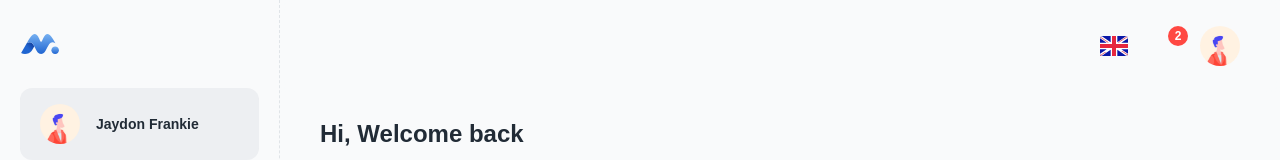
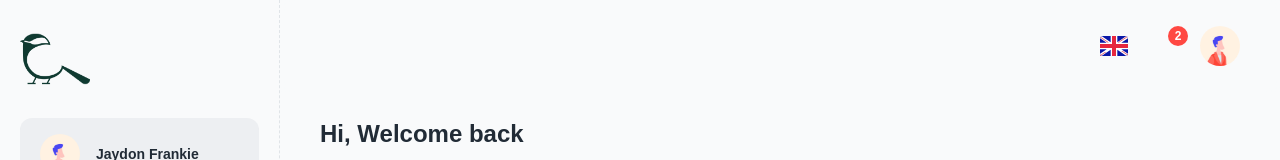
Before and after one commit to RADeveloping/chickadeeinvest, a React (Create React App) app in the folder ClientApp/: page /dashboard/app in a window 1280 px wide. Shown: the top 160 px of the page. Built offline with nearby package versions, Linux system fonts and the light colour scheme; some icons are missing.

Commit message:
Add chickadee logo

```diff
--- a/ClientApp/src/components/Logo.js
+++ b/ClientApp/src/components/Logo.js
@@ -20,44 +20,7 @@ export default function Logo({ disabledLink = false, sx }) {
 
   const PRIMARY_DARK = theme.palette.primary.dark;
 
-  // OR
-  // const logo = <Box component="img" src="/static/logo.svg" sx={{ width: 40, height: 40, ...sx }} />
-
-  const logo = (
-    <Box sx={{ width: 40, height: 40, ...sx }}>
-      <svg xmlns="http://www.w3.org/2000/svg" width="100%" height="100%" viewBox="0 0 512 512">
-        <defs>
-          <linearGradient id="BG1" x1="100%" x2="50%" y1="9.946%" y2="50%">
-            <stop offset="0%" stopColor={PRIMARY_DARK} />
-            <stop offset="100%" stopColor={PRIMARY_MAIN} />
-          </linearGradient>
-          <linearGradient id="BG2" x1="50%" x2="50%" y1="0%" y2="100%">
-            <stop offset="0%" stopColor={PRIMARY_LIGHT} />
-            <stop offset="100%" stopColor={PRIMARY_MAIN} />
-          </linearGradient>
-          <linearGradient id="BG3" x1="50%" x2="50%" y1="0%" y2="100%">
-            <stop offset="0%" stopColor={PRIMARY_LIGHT} />
-            <stop offset="100%" stopColor={PRIMARY_MAIN} />
-          </linearGradient>
-        </defs>
-
-        <g fill={PRIMARY_MAIN} fillRule="evenodd" stroke="none" strokeWidth="1">
-          <path
-            fill="url(#BG1)"
-            d="M183.168 285.573l-2.918 5.298-2.973 5.363-2.846 5.095-2.274 4.043-2.186 3.857-2.506 4.383-1.6 2.774-2.294 3.939-1.099 1.869-1.416 2.388-1.025 1.713-1.317 2.18-.95 1.558-1.514 2.447-.866 1.38-.833 1.312-.802 1.246-.77 1.18-.739 1.111-.935 1.38-.664.956-.425.6-.41.572-.59.8-.376.497-.537.69-.171.214c-10.76 13.37-22.496 23.493-36.93 29.334-30.346 14.262-68.07 14.929-97.202-2.704l72.347-124.682 2.8-1.72c49.257-29.326 73.08 1.117 94.02 40.927z"
-          />
-          <path
-            fill="url(#BG2)"
-            d="M444.31 229.726c-46.27-80.956-94.1-157.228-149.043-45.344-7.516 14.384-12.995 42.337-25.267 42.337v-.142c-12.272 0-17.75-27.953-25.265-42.337C189.79 72.356 141.96 148.628 95.69 229.584c-3.483 6.106-6.828 11.932-9.69 16.996 106.038-67.127 97.11 135.667 184 137.278V384c86.891-1.611 77.962-204.405 184-137.28-2.86-5.062-6.206-10.888-9.69-16.994"
-          />
-          <path
-            fill="url(#BG3)"
-            d="M450 384c26.509 0 48-21.491 48-48s-21.491-48-48-48-48 21.491-48 48 21.491 48 48 48"
-          />
-        </g>
-      </svg>
-    </Box>
-  );
+  const logo = <Box component="img" src="/static/logo.svg" sx={{ width: 70, height: 70, ...sx }} />;
 
   if (disabledLink) {
     return <>{logo}</>;
```
Also changed, not shown: ClientApp/public/static/logo.svg.
